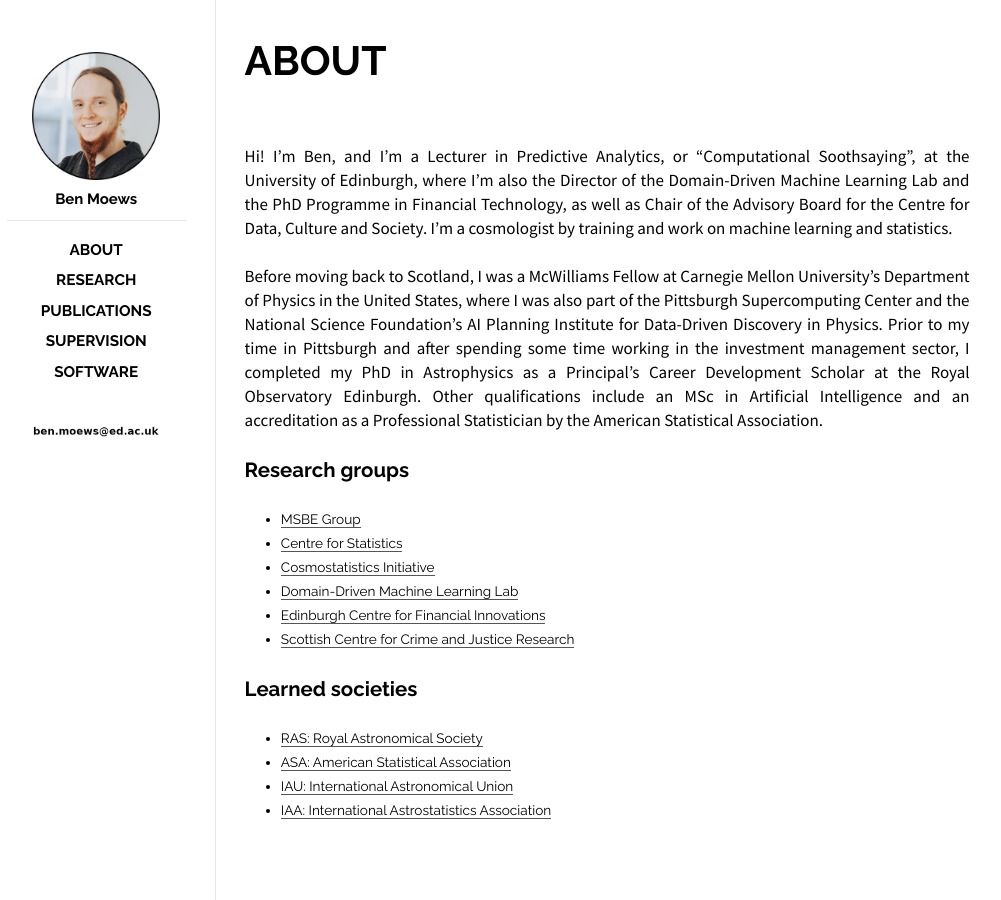
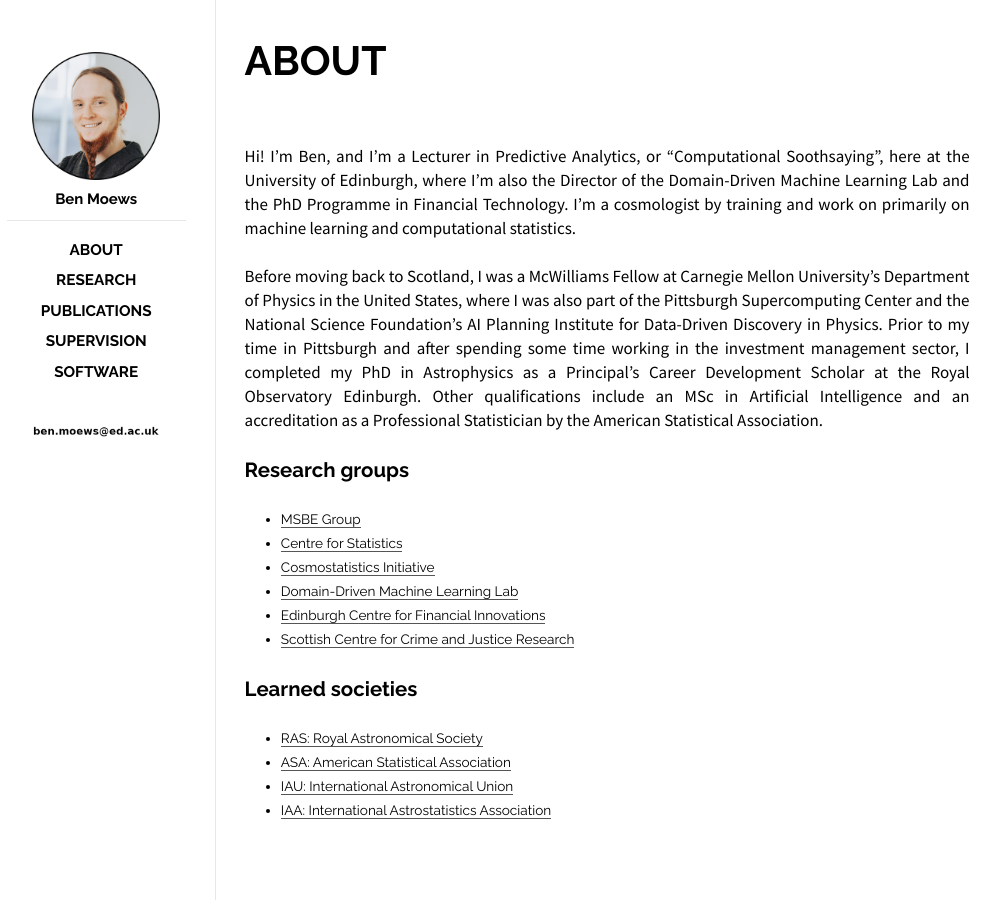
Before and after one commit to moews/moews.github.io, a Jekyll site: the page built from _posts/2017-03-27-about.md, in a window 1280 px wide. Shown: the whole page, without its empty margins (143-1144 px from the left). Built offline with Jekyll 4.4.1, drawn with Linux system fonts in a browser that asks for light colours.

Commit message:
Update 2017-03-27-about.md

```diff
--- a/_posts/2017-03-27-about.md
+++ b/_posts/2017-03-27-about.md
@@ -8,7 +8,7 @@
 
 <br>
 
-Hi! I'm Ben, and I’m a Lecturer in Predictive Analytics, or “Computational Soothsaying”, at the University of Edinburgh, where I'm also the Director of the Domain-Driven Machine Learning Lab and the PhD Programme in Financial Technology, as well as Chair of the Advisory Board for the Centre for Data, Culture and Society. I’m a cosmologist by training and work on machine learning and statistics.
+Hi! I'm Ben, and I’m a Lecturer in Predictive Analytics, or “Computational Soothsaying”, here at the University of Edinburgh, where I'm also the Director of the Domain-Driven Machine Learning Lab and the PhD Programme in Financial Technology. I’m a cosmologist by training and work on primarily on machine learning and computational statistics.
 
 Before moving back to Scotland, I was a McWilliams Fellow at Carnegie Mellon University's Department of Physics in the United States, where I was also part of the Pittsburgh Supercomputing Center and the National Science Foundation’s AI Planning Institute for Data-Driven Discovery in Physics. Prior to my time in Pittsburgh and after spending some time working in the investment management sector, I completed my PhD in Astrophysics as a Principal’s Career Development Scholar at the Royal Observatory Edinburgh. Other qualifications include an MSc in Artificial Intelligence and an accreditation as a Professional Statistician by the American Statistical Association.
 
```
